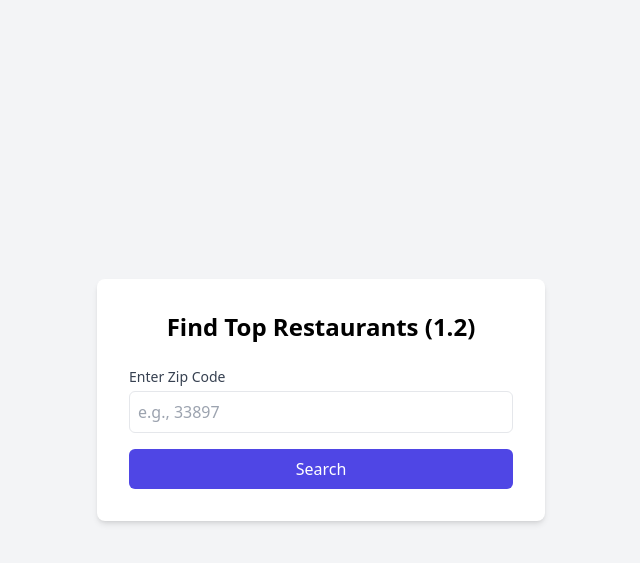
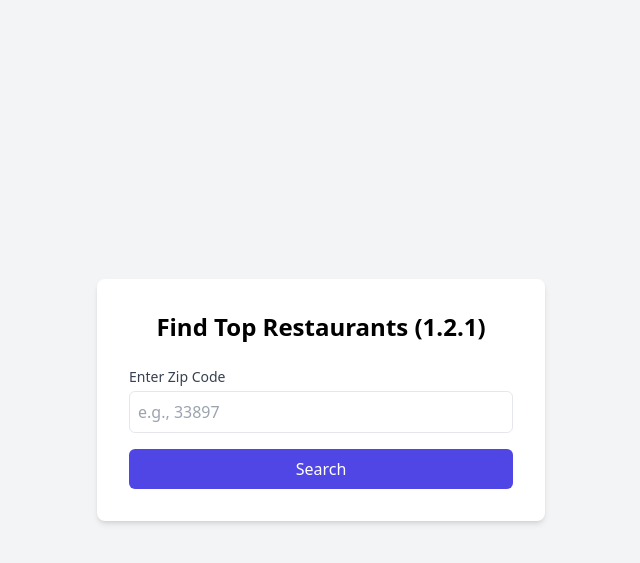
Before and after one commit to JonnySchipper/restaurant-finder, a Flask app: page / in a window 1280 px wide. Shown: the top 563 px of the page, without its empty margins (319-959 px from the left). Run offline with Flask 3, Linux system fonts and the light colour scheme; some libraries are stand-ins or nearby versions.

Commit message:
Update index.html

```diff
--- a/templates/index.html
+++ b/templates/index.html
@@ -8,7 +8,7 @@
 </head>
 <body class="bg-gray-100 flex items-center justify-center h-screen">
     <div class="bg-white p-8 rounded-lg shadow-md w-full max-w-md">
-        <h1 class="text-2xl font-bold mb-6 text-center">Find Top Restaurants (1.2)</h1>
+        <h1 class="text-2xl font-bold mb-6 text-center">Find Top Restaurants (1.2.1)</h1>
         <form method="POST" action="/">
             <div class="mb-4">
                 <label for="zipcode" class="block text-sm font-medium text-gray-700">Enter Zip Code</label>
```
